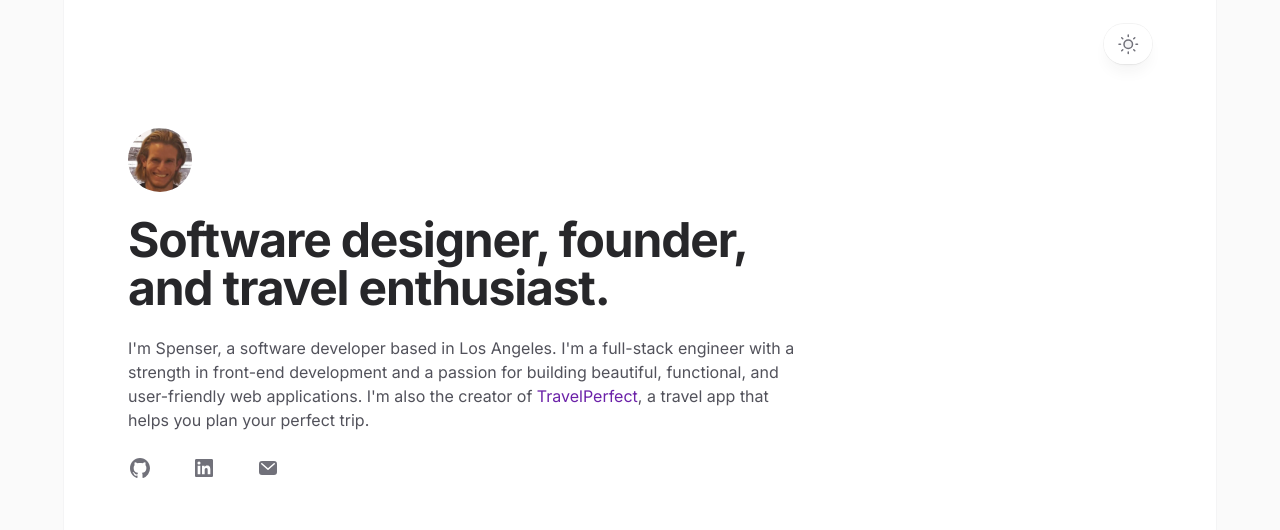
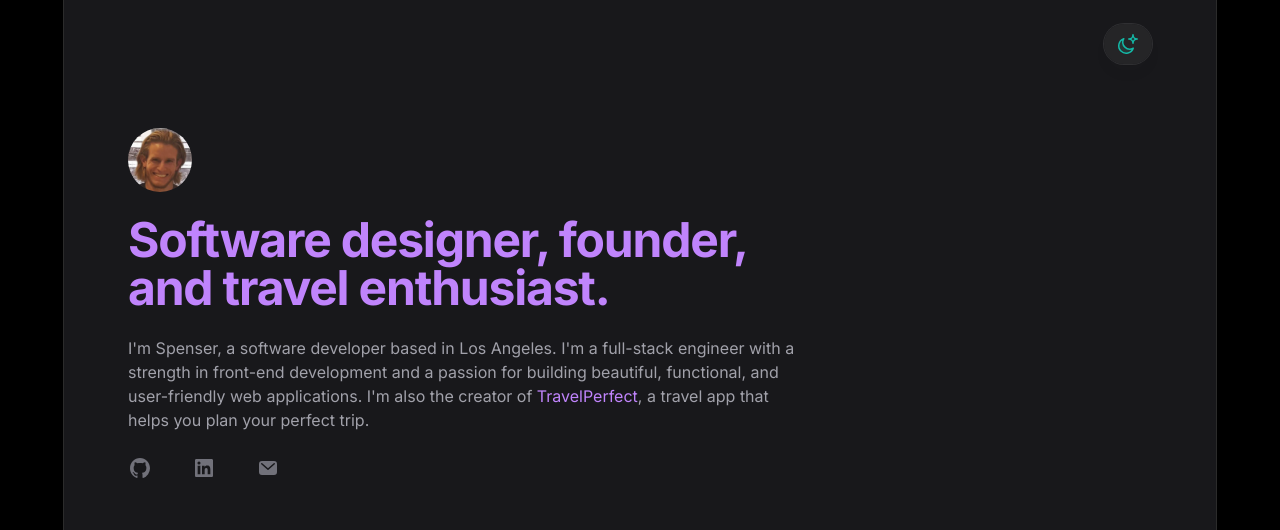
Before and after one commit to spenserschwartz/Portfolio, a Next.js app: page / in a window 1280 px wide. Shown: the top 530 px of the page. Built offline with nearby package versions, Linux system fonts and the light colour scheme.

Commit message:
darkMode

```diff
--- a/tailwind.config.ts
+++ b/tailwind.config.ts
@@ -1,6 +1,7 @@
 import type { Config } from "tailwindcss";
 
 const config: Config = {
+  darkMode: ["class"],
   content: [
     "./src/pages/**/*.{js,ts,jsx,tsx,mdx}",
     "./src/components/**/*.{js,ts,jsx,tsx,mdx}",
```
